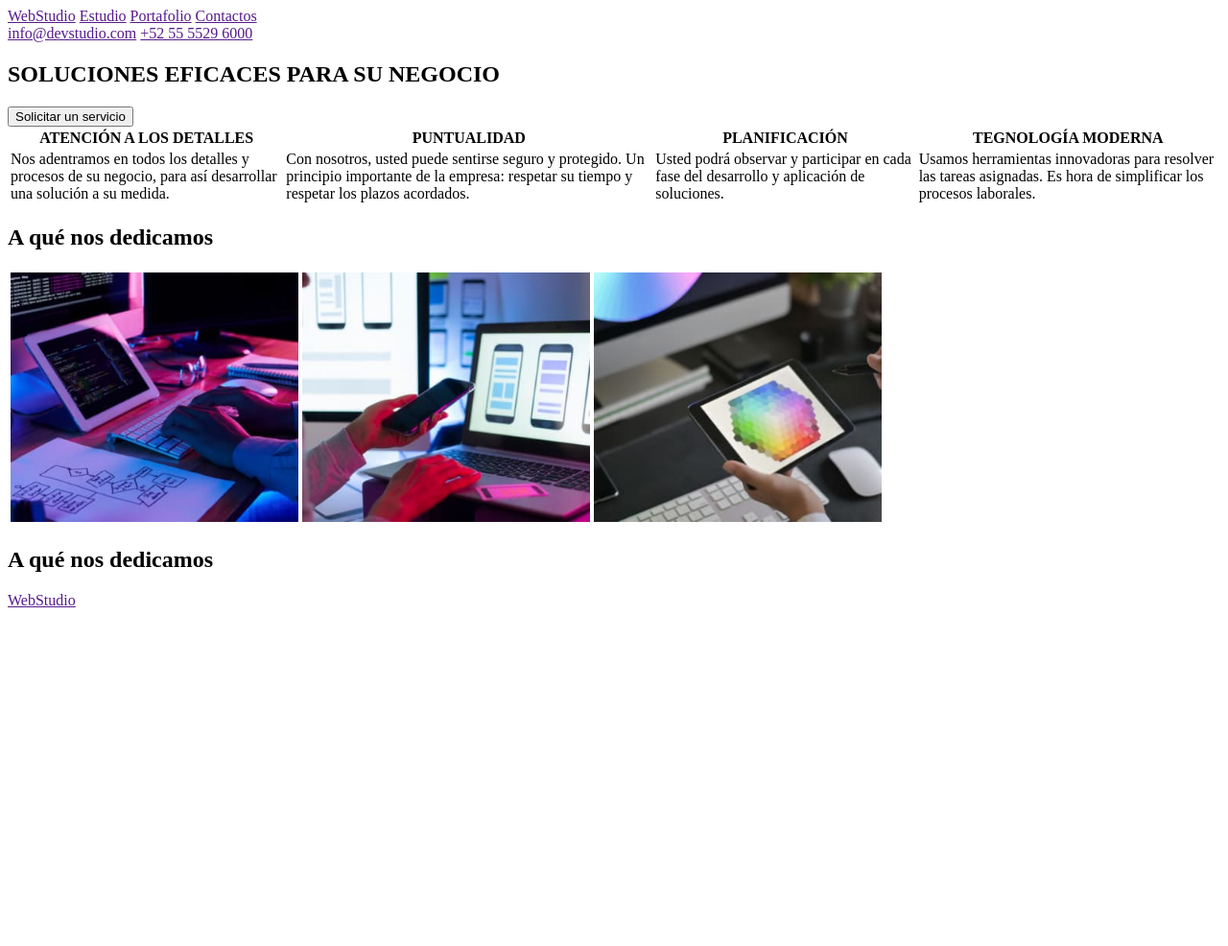
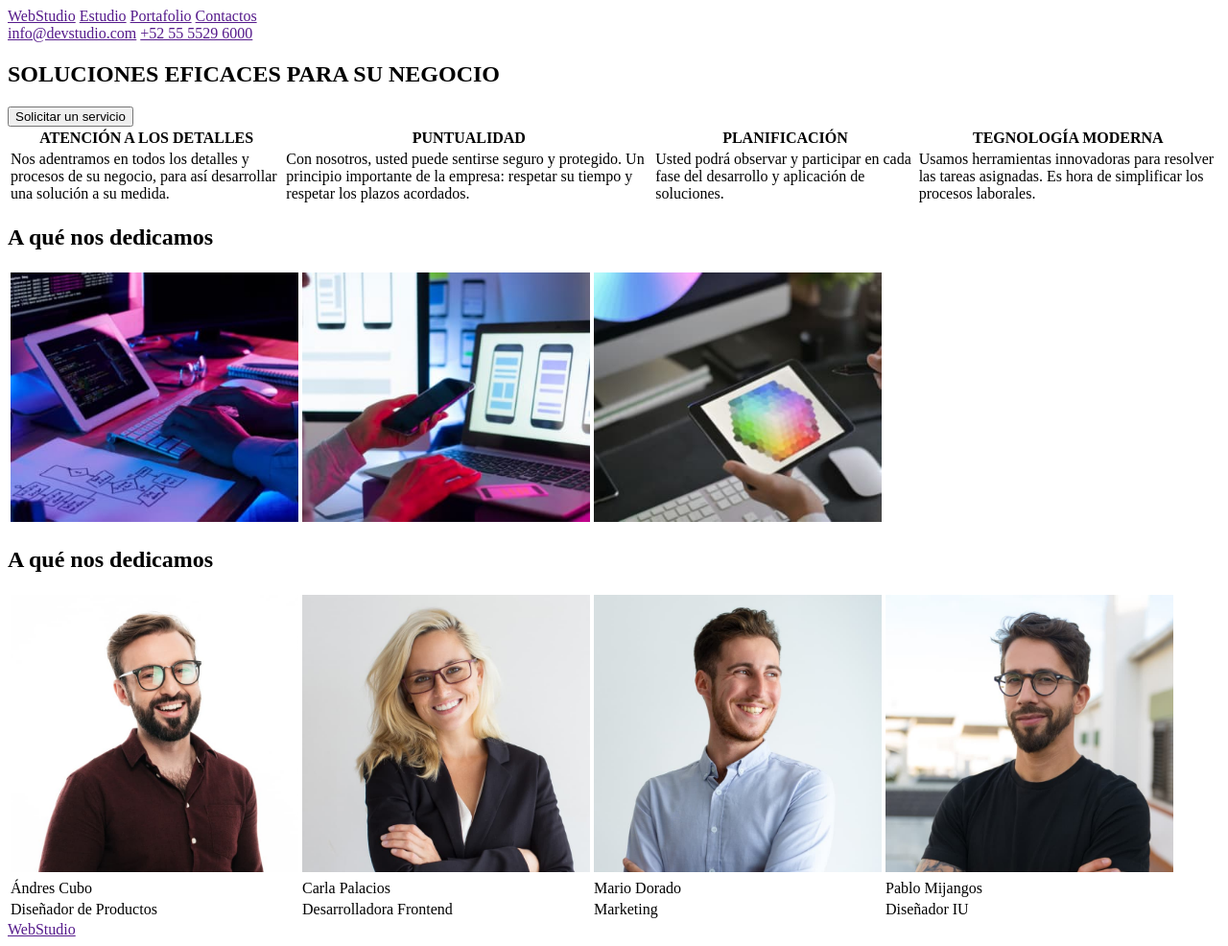
Before and after one commit to oojeda918/GoIT, a plain HTML site: page Modulo1/goit-markup-hw-01/index.html in a window 1280 px wide. Shown: the whole page at 96% size. Before the commit the page ends 800 px from the top, so only its background shows below. Drawn offline with Linux system fonts and the light colour scheme.

Commit message:
Agregar imagenes de servicios mediante tablas

```diff
--- a/Modulo1/goit-markup-hw-01/index.html
+++ b/Modulo1/goit-markup-hw-01/index.html
@@ -62,6 +62,33 @@
 
             <h2>A qué nos dedicamos</h2>
 
+                    <table>
+                        <tr>
+                            <td><img src="images/Andrescubo.jpg" alt="Foto de diseñador" width="300"></td>
+                            <td><img src="images/Carlapalacios.jpg" alt="Foto Desarrolladora Frontend" width="300"></td>
+                            <td><img src="images/Mariodorado.jpg" alt="Foto encargado de Marketing" width="300"></td>
+                            <td><img src="images/pablomijangos.jpg" alt="Foto Diseñador IU " width="300"></td>
+                        </tr>
+                        <tr>
+                            <td>Ándres Cubo</td>
+                            <td>Carla Palacios</td>
+                            <td>Mario Dorado</td>
+                            <td>Pablo Mijangos</td>
+                        </tr>
+                        <tr>
+                            <td>Diseñador de Productos</td>
+                            <td>Desarrolladora Frontend</td>
+                            <td>Marketing</td>
+                            <td>Diseñador IU</td>
+                        </tr>
+                    </table>
+
+
+
+
+
+
+
         </section>
         <section>
 
```
Also changed, not shown: Modulo1/goit-markup-hw-01/images/pablomijangos.jpg (renamed from Modulo1/goit-markup-hw-01/images/maplomijangos.jpg).
